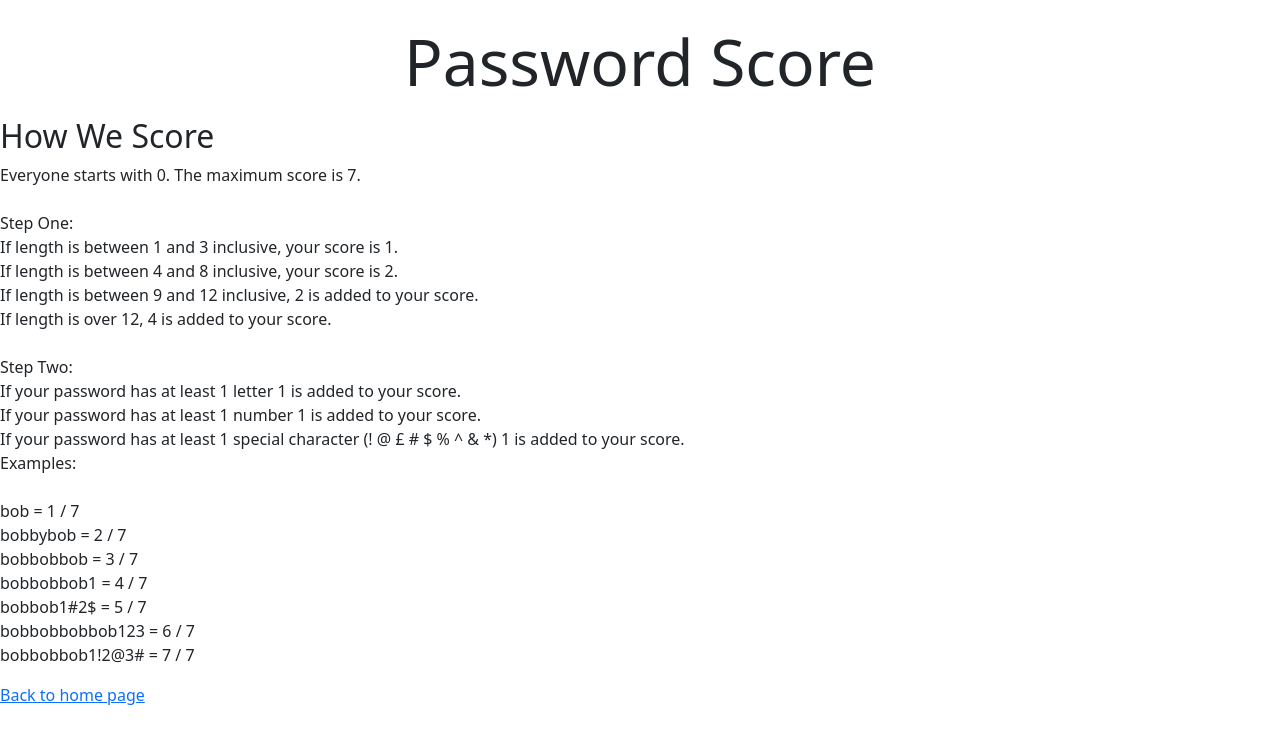
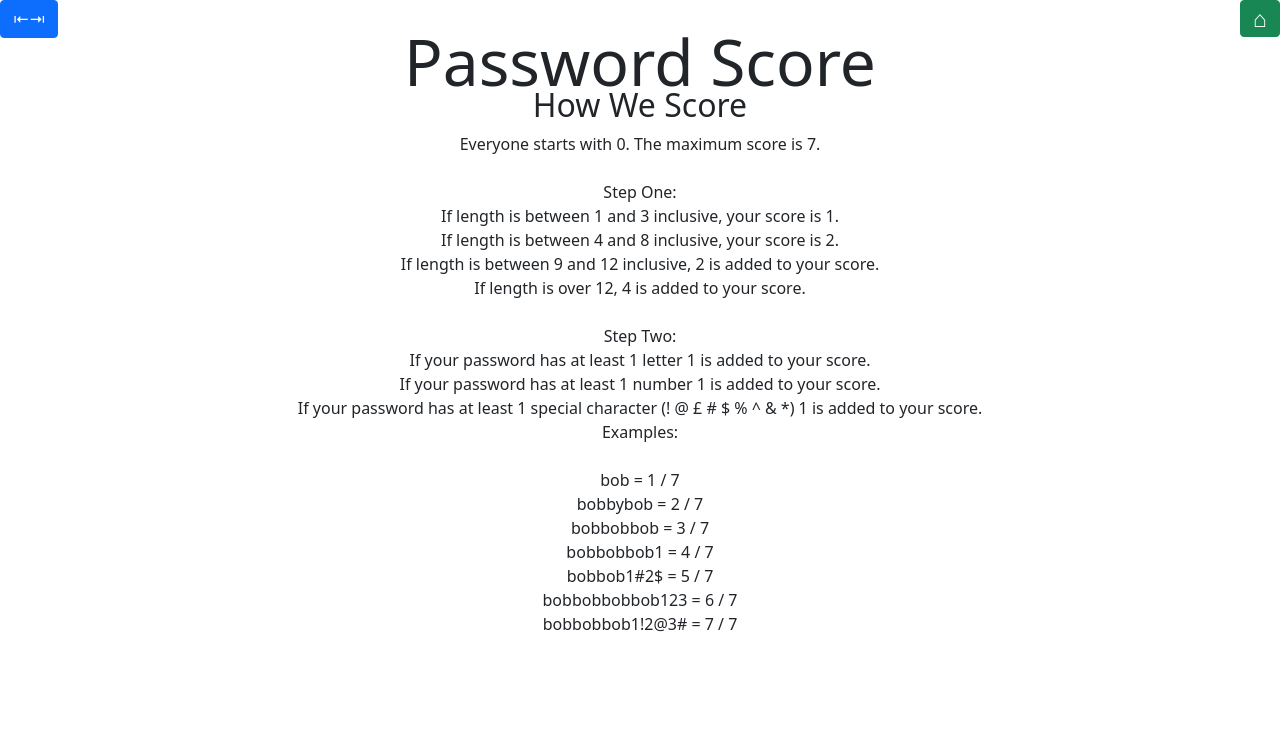
Before and after one commit to rvallely/password-score, a React (Create React App) app in the folder password-score/: page /how-we-score in a window 1280 px wide. Shown: the top 744 px of the page. Built offline with nearby package versions, Linux system fonts and the light colour scheme.

Commit message:
add basic layout, spacing

```diff
--- a/password-score/package.json
+++ b/password-score/package.json
@@ -3,9 +3,12 @@
   "version": "0.1.0",
   "private": true,
   "dependencies": {
+    "@popperjs/core": "^2.11.5",
     "@testing-library/jest-dom": "^5.16.4",
     "@testing-library/react": "^13.2.0",
     "@testing-library/user-event": "^13.5.0",
+    "bootstrap": "^5.1.3",
+    "bootstrap-icons": "^1.8.1",
     "react": "^18.1.0",
     "react-dom": "^18.1.0",
     "react-router-dom": "^6.3.0",
--- a/password-score/public/index.html
+++ b/password-score/public/index.html
@@ -16,6 +16,7 @@
     -->
     <link rel="manifest" href="%PUBLIC_URL%/manifest.json" />
     <link href="https://cdn.jsdelivr.net/npm/bootstrap@5.1.3/dist/css/bootstrap.min.css" rel="stylesheet" integrity="sha384-1BmE4kWBq78iYhFldvKuhfTAU6auU8tT94WrHftjDbrCEXSU1oBoqyl2QvZ6jIW3" crossorigin="anonymous">
+    <link rel="stylesheet" href="https://cdn.jsdelivr.net/npm/bootstrap-icons@1.8.1/font/bootstrap-icons.css">
     <!--
       Notice the use of %PUBLIC_URL% in the tags above.
       It will be replaced with the URL of the `public` folder during the build.
--- a/password-score/src/App.js
+++ b/password-score/src/App.js
@@ -1,6 +1,7 @@
 import PasswordInput  from './components/PasswordInput';
 import './App.css';
 import Header from './components/Header';
+import Nav from './components/Nav';
 import { Routes, Route, BrowserRouter } from 'react-router-dom';
 import ScoreRules from './components/ScoreRules';
 import Redirect from './components/Redirect';
@@ -10,6 +11,7 @@ function App() {
     <BrowserRouter>
     <div className='App'>
       <Header />
+      <Nav />
       <Routes>
         <Route path='/' element={<PasswordInput />}></Route>
         <Route path='/how-we-score' element={<ScoreRules />}></Route>
--- a/password-score/src/components/Header.js
+++ b/password-score/src/components/Header.js
@@ -1,5 +1,10 @@
 const Header = () => {
-    return <h1 className='display-3 text-center mt-4 mb-3'>Password Score</h1>
+    return (
+        <div>
+            <h1 className='display-3 text-center mt-4 mb-3 fixed-top'>Password Score</h1>
+
+        </div>
+    )
 }
 
 export default Header;
--- a/password-score/src/components/Links.js
+++ b/password-score/src/components/Links.js
@@ -2,10 +2,9 @@ import { Link } from 'react-router-dom'
 
 const Links = () => {
     return (
-        <div>
-            <a href='https://blog.avast.com/strong-password-ideas' target='_blank'>How to create a strong password.</a>
-            <a href='https://www.tomsguide.com/uk/news/worst-passwords-2022' target='_blank'>Worst passwords of 2022.</a>
-            <Link to='/how-we-score' >How we score passwords.</Link>
+        <div className='fixed-bottom m-2'>
+
+
         </div>
     )
 }
--- /dev/null
+++ b/password-score/src/components/Nav.js
@@ -0,0 +1,27 @@
+import { Link } from 'react-router-dom';
+
+const Nav = () => {
+    return (
+        <div>
+<button class='btn btn-primary' type='button' data-bs-toggle='offcanvas' data-bs-target='#offcanvasExample' aria-controls='offcanvasExample'>
+⇤⇥
+</button>
+
+<div className='offcanvas offcanvas-start' tabindex='-1' id='offcanvasExample' aria-labelledby='offcanvasExampleLabel' style={{border: 'solid red', maxWidth: '80%'}}>
+  <div className='offcanvas-header'>
+    <h5 className='offcanvas-title mb-0' id='offcanvasExampleLabel'>Useful Links</h5>
+    <button type='button' className='btn-close text-reset' data-bs-dismiss='offcanvas' aria-label='Close'></button>
+  </div>
+  <div className='offcanvas-body'>
+    <a href='https://blog.avast.com/strong-password-ideas' target='_blank' className='m-1 text-decoration-none fw-bold' style={{color: '#93CDF7'}}>How to create a strong password.</a>
+    <br></br>
+    <a href='https://www.tomsguide.com/uk/news/worst-passwords-2022' target='_blank' className='m-1 text-decoration-none fw-bold' style={{color: '#93CDF7'}}>Worst passwords of 2022.</a>
+    <br></br>
+    <Link to='/how-we-score' className='m-1 text-decoration-none fw-bold' style={{color: '#93CDF7'}}>How we score passwords.</Link>
+  </div>
+</div>
+</div>
+    )
+}
+
+export default Nav;
--- a/password-score/src/components/PasswordInput.js
+++ b/password-score/src/components/PasswordInput.js
@@ -31,7 +31,7 @@ const PasswordInput = () => {
                 <div className='col-12'>
                   <input
                     id='password'
-                    className='form-control'
+                    className='form-control mt-5'
                     type='password'
                     placeholder='Type your password here ...'
                     value={password}
--- a/password-score/src/components/ScoreRules.js
+++ b/password-score/src/components/ScoreRules.js
@@ -1,8 +1,18 @@
 import { Link } from 'react-router-dom';
 
 const ScoreRules = () => {
+  //style={{fontSize: '30px'}}
     return (
       <div>
+        <Link className='btn btn-success text-right position-absolute top-0 end-0 m-0 py-0' to='/' style={{fontSize: '23px'}}>⌂</Link>
+        <div className='mt-5 text-center'>
+          {/* <button className='btn text-right position-absolute top-0 end-0' type='button' data-bs-toggle='offcanvas' data-bs-target='#offcanvasExample' aria-controls='offcanvasExample'>
+
+</button> */}
+{/* <Link className='btn btn-primary text-right position-absolute top-0 end-0 m-0 py-0' to='/' style={{fontSize: '30px'}}>⌂</Link> */}
+{/* <button class='btn btn-primary' type='button' data-bs-toggle='offcanvas' data-bs-target='#offcanvasExample' aria-controls='offcanvasExample'>
+⇤⇥
+</button> */}
           <h2>How We Score</h2>
           <p>
               Everyone starts with 0. The maximum score is 7.
@@ -44,8 +54,9 @@ const ScoreRules = () => {
               <br></br>
               bobbobbob1!2@3# = 7 / 7
           </p>
-          <Link to='/'>Back to home page</Link>
       </div>
+      </div>
+
     )
 
 }
--- a/password-score/src/index.js
+++ b/password-score/src/index.js
@@ -2,6 +2,10 @@ import React from 'react';
 import ReactDOM from 'react-dom/client';
 import './index.css';
 import App from './App';
+import 'bootstrap/dist/css/bootstrap.min.css';
+import Popper from '@popperjs/core';
+import 'bootstrap/dist/js/bootstrap.bundle.min';
+import 'bootstrap-icons/font/bootstrap-icons.css';
 
 const root = ReactDOM.createRoot(document.getElementById('root'));
 root.render(
```
Also changed, not shown: 1 other file (tests, documents, lock files or other folders).
